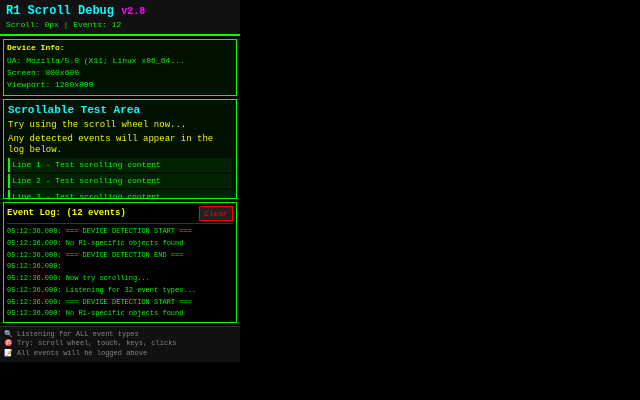
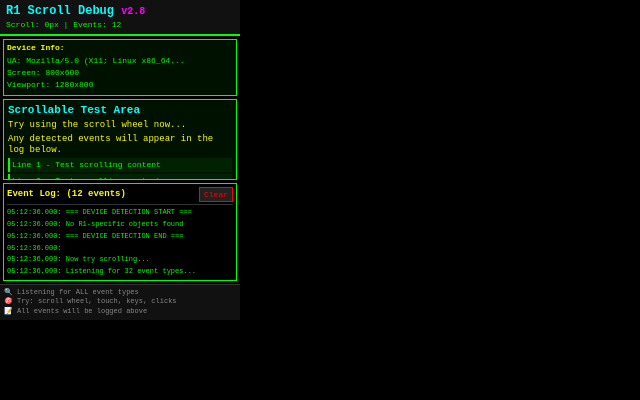
Before and after one commit to conyerbd/r1-nyt, a React (Create React App) app: page / in a window 1280 px wide. Shown: the top 400 px of the page, without its empty margins (0-640 px from the left). Built offline with nearby package versions, Linux system fonts and the light colour scheme.

Commit message:
Adjust body height in App.css for improved layout consistency
- Reduced the height of the body element from 362px to 320px to better fit the screen dimensions.
- Ensured consistent styling across the application for enhanced user experience.

```diff
--- a/src/App.css
+++ b/src/App.css
@@ -20,7 +20,7 @@ body {
   top: 0;
   left: 0;
   width: 240px;
-  height: 362px;
+  height: 320px;
   background: #000;
   overflow: hidden;
   outline: none;
@@ -32,7 +32,7 @@ body {
   top: 0;
   left: 0;
   width: 240px;
-  height: 362px;
+  height: 320px;
   background: #000;
   color: #00ff00;
   overflow: hidden;
```
